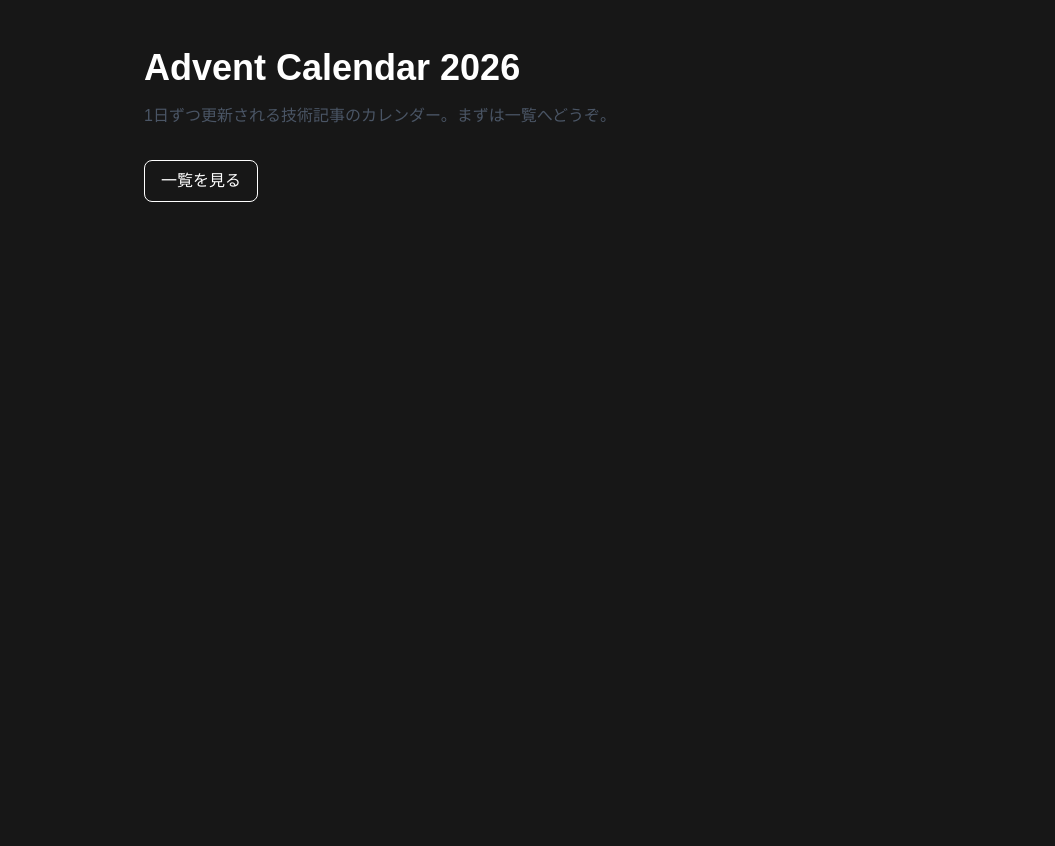
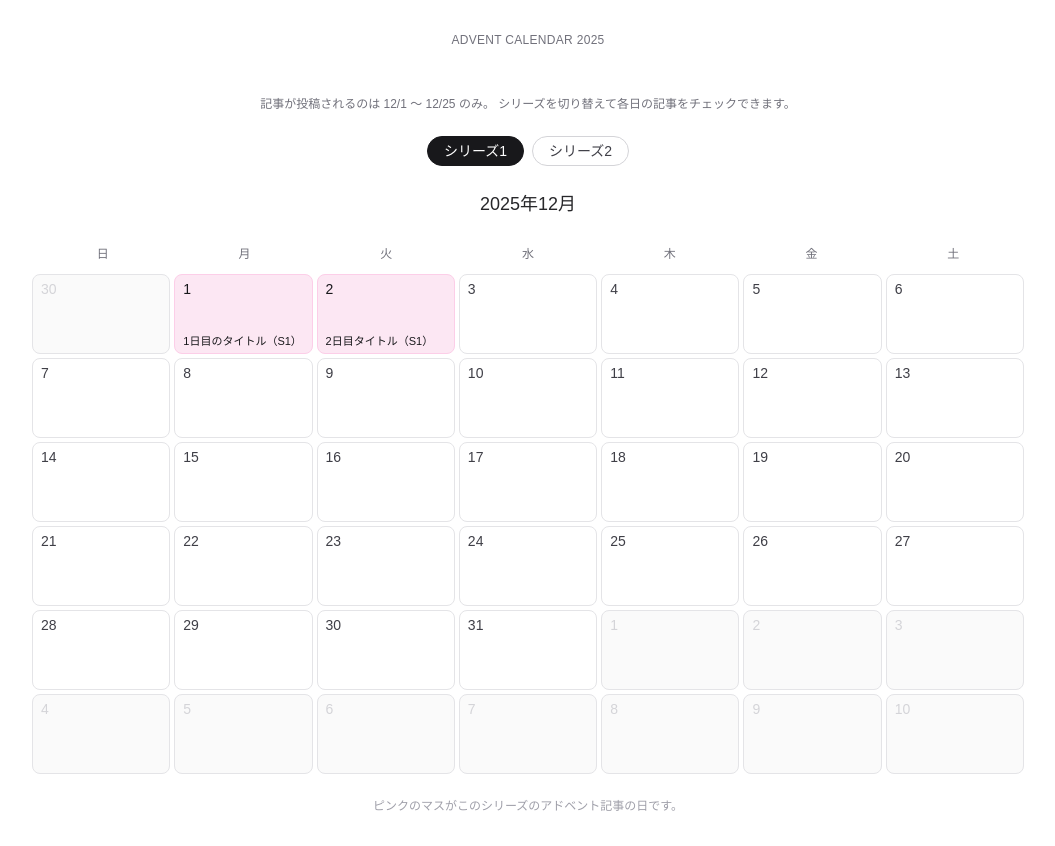
Before and after one commit to hishy001-307/advent_calendar_2026, a Next.js app: page / in a window 1280 px wide. Shown: the whole page, without its empty margins (112-1167 px from the left). Before the commit the page ends 800 px from the top, so only its background shows below. Built offline with nearby package versions, Linux system fonts and the light colour scheme.

Commit message:
カレンダービューの実装

```diff
--- a/src/app/globals.css
+++ b/src/app/globals.css
@@ -1,8 +1,10 @@
 @import "tailwindcss";
 
 :root {
-  --background: #171717;
+  --background: #ffffff;
   --foreground: #ffffff;
+  --main:#f6f3e6;
+  --accent:#983c3d;
 }
 
 @theme inline {
@@ -14,7 +16,7 @@
 
 @media (prefers-color-scheme: dark) {
   :root {
-    --background: #0a0a0a;
+    --background: #ffffff;
     --foreground: #ededed;
   }
 }
--- a/src/app/page.tsx
+++ b/src/app/page.tsx
@@ -1,84 +1,276 @@
-import Image from "next/image";
+"use client";
 
-// export default function Home() {
-//   return (
-//     <div className="flex min-h-screen items-center justify-center bg-zinc-50 font-sans dark:bg-black">
-//       <main className="flex min-h-screen w-full max-w-3xl flex-col items-center justify-between py-32 px-16 bg-white dark:bg-black sm:items-start">
-//         <Image
-//           className="dark:invert"
-//           src="/next.svg"
-//           alt="Next.js logo"
-//           width={100}
-//           height={20}
-//           priority
-//         />
-//         <div className="flex flex-col items-center gap-6 text-center sm:items-start sm:text-left">
-//           <h1 className="max-w-xs text-3xl font-semibold leading-10 tracking-tight text-black dark:text-zinc-50">
-//             To get started, edit the page.tsx file.
-//           </h1>
-//           <p className="max-w-md text-lg leading-8 text-zinc-600 dark:text-zinc-400">
-//             Looking for a starting point or more instructions? Head over to{" "}
-//             <a
-//               href="https://vercel.com/templates?framework=next.js&utm_source=create-next-app&utm_medium=appdir-template-tw&utm_campaign=create-next-app"
-//               className="font-medium text-zinc-950 dark:text-zinc-50"
-//             >
-//               Templates
-//             </a>{" "}
-//             or the{" "}
-//             <a
-//               href="https://nextjs.org/learn?utm_source=create-next-app&utm_medium=appdir-template-tw&utm_campaign=create-next-app"
-//               className="font-medium text-zinc-950 dark:text-zinc-50"
-//             >
-//               Learning
-//             </a>{" "}
-//             center.
-//           </p>
-//         </div>
-//         <div className="flex flex-col gap-4 text-base font-medium sm:flex-row">
-//           <a
-//             className="flex h-12 w-full items-center justify-center gap-2 rounded-full bg-foreground px-5 text-background transition-colors hover:bg-[#383838] dark:hover:bg-[#ccc] md:w-[158px]"
-//             href="https://vercel.com/new?utm_source=create-next-app&utm_medium=appdir-template-tw&utm_campaign=create-next-app"
-//             target="_blank"
-//             rel="noopener noreferrer"
-//           >
-//             <Image
-//               className="dark:invert"
-//               src="/vercel.svg"
-//               alt="Vercel logomark"
-//               width={16}
-//               height={16}
-//             />
-//             Deploy Now
-//           </a>
-//           <a
-//             className="flex h-12 w-full items-center justify-center rounded-full border border-solid border-black/[.08] px-5 transition-colors hover:border-transparent hover:bg-black/[.04] dark:border-white/[.145] dark:hover:bg-[#1a1a1a] md:w-[158px]"
-//             href="https://nextjs.org/docs?utm_source=create-next-app&utm_medium=appdir-template-tw&utm_campaign=create-next-app"
-//             target="_blank"
-//             rel="noopener noreferrer"
-//           >
-//             Documentation
-//           </a>
-//         </div>
-//       </main>
-//     </div>
-//   );
-// }
+import Link from "next/link";
+import { useMemo, useState } from "react";
 
-export default function HomePage() {
+// ==== 設定：どの年の12月か ====
+const ADVENT_YEAR = 2025;
+const ADVENT_MONTH = 11; // 0-based（11 = 12月）
+
+// ==== シリーズ定義 ====
+const SERIES = [
+  { id: "series1", label: "シリーズ1" },
+  { id: "series2", label: "シリーズ2" },
+];
+
+type AdventEntry = {
+  date: string;      // "2026-12-01" 形式
+  label: string;     // カレンダーに出す短いタイトル
+  href: string;      // 記事ページへのリンク
+  seriesId: string;  // "series1" | "series2"
+};
+
+// ==== 仮データ：あとで実データに差し替え ====
+// seriesId だけ変えれば同じ日付に別シリーズも載せられる
+const ADVENT_ENTRIES: AdventEntry[] = [
+  // 1日
+  {
+    date: "2025-12-01",
+    label: "1日目のタイトル（S1）",
+    href: "/advent/series1/1",
+    seriesId: "series1",
+  },
+  {
+    date: "2025-12-01",
+    label: "1日目のタイトル（S2）",
+    href: "/advent/series2/1",
+    seriesId: "series2",
+  },
+  // 2日
+  {
+    date: "2025-12-02",
+    label: "2日目タイトル（S1）",
+    href: "/advent/series1/2",
+    seriesId: "series1",
+  },
+  // ...必要なだけ 25日まで埋める
+];
+
+// 日付文字列 → その日に属するエントリ一覧
+const adventMap = ADVENT_ENTRIES.reduce<Record<string, AdventEntry[]>>(
+  (acc, entry) => {
+    if (!acc[entry.date]) acc[entry.date] = [];
+    acc[entry.date].push(entry);
+    return acc;
+  },
+  {}
+);
+
+const WEEKDAYS = ["日", "月", "火", "水", "木", "金", "土"];
+
+// 指定月の6週×7日グリッドを作る
+function buildMonthMatrix(baseDate: Date) {
+  const year = baseDate.getFullYear();
+  const month = baseDate.getMonth(); // 0-based
+
+  const firstOfMonth = new Date(year, month, 1);
+  const firstWeekday = firstOfMonth.getDay(); // 0:日〜6:土
+
+  const lastOfMonth = new Date(year, month + 1, 0);
+  const daysInMonth = lastOfMonth.getDate();
+
+  const lastOfPrevMonth = new Date(year, month, 0);
+  const daysInPrevMonth = lastOfPrevMonth.getDate();
+
+  const weeks: {
+    date: Date;
+    inCurrentMonth: boolean;
+  }[][] = [];
+
+  let currentDay = 1;
+  let nextMonthDay = 1;
+
+  for (let week = 0; week < 6; week++) {
+    const row: { date: Date; inCurrentMonth: boolean }[] = [];
+
+    for (let weekday = 0; weekday < 7; weekday++) {
+      const cellIndex = week * 7 + weekday;
+
+      let date: Date;
+      let inCurrentMonth = true;
+
+      if (cellIndex < firstWeekday) {
+        // 前月の日付
+        const day =
+          daysInPrevMonth - (firstWeekday - 1) + cellIndex;
+        date = new Date(year, month - 1, day);
+        inCurrentMonth = false;
+      } else if (currentDay > daysInMonth) {
+        // 翌月の日付
+        date = new Date(year, month + 1, nextMonthDay++);
+        inCurrentMonth = false;
+      } else {
+        // 当月
+        date = new Date(year, month, currentDay++);
+        inCurrentMonth = true;
+      }
+
+      row.push({ date, inCurrentMonth });
+    }
+
+    weeks.push(row);
+  }
+
+  return weeks;
+}
+
+function formatDateKey(date: Date) {
+  const y = date.getFullYear();
+  const m = String(date.getMonth() + 1).padStart(2, "0");
+  const d = String(date.getDate()).padStart(2, "0");
+  return `${y}-${m}-${d}`;
+}
+
+export default function AdventCalendarPage() {
+  // シリーズ切り替え
+  const [activeSeries, setActiveSeries] = useState<string>("series1");
+
+  // 月送りはしないので、ベースの月は固定（12月）
+  const baseDate = useMemo(
+    () => new Date(ADVENT_YEAR, ADVENT_MONTH, 1),
+    []
+  );
+  const weeks = useMemo(() => buildMonthMatrix(baseDate), [baseDate]);
+
+  const year = baseDate.getFullYear();
+  const month = baseDate.getMonth() + 1;
+
   return (
-    <main className="mx-auto max-w-3xl px4 py-12">
-      <h1 className="text-4xl font-bold">Advent Calendar 2026</h1>
-      <p className="mt-4 text-gray-600">
-        1日ずつ更新される技術記事のカレンダー。まずは一覧へどうぞ。
+    <main className="mx-auto max-w-5xl px-4 py-8 space-y-6">
+      {/* ページヘッダ */}
+      <header className="space-y-2 text-center">
+        <p className="text-xs uppercase tracking-wide text-zinc-500">
+          Advent Calendar {year}
+        </p>
+        <h1 className="text-2xl font-semibold tracking-tight">
+          アドベントカレンダー {year}年12月
+        </h1>
+        <p className="text-xs text-zinc-500">
+          記事が投稿されるのは 12/1 〜 12/25 のみ。
+          シリーズを切り替えて各日の記事をチェックできます。
+        </p>
+      </header>
+
+      {/* シリーズ切り替えボタン */}
+      <div className="flex justify-center gap-2">
+        {SERIES.map((s) => {
+          const isActive = s.id === activeSeries;
+          return (
+            <button
+              key={s.id}
+              type="button"
+              onClick={() => setActiveSeries(s.id)}
+              className={[
+                "rounded-full px-4 py-1 text-sm font-medium border transition",
+                isActive
+                  ? "bg-zinc-900 text-white border-zinc-900"
+                  : "bg-white text-zinc-700 border-zinc-300 hover:bg-zinc-50",
+              ].join(" ")}
+            >
+              {s.label}
+            </button>
+          );
+        })}
+      </div>
+
+      {/* 月タイトル（固定：12月） */}
+      <div className="text-center text-lg font-medium text-zinc-800">
+        {year}年{month}月
+      </div>
+
+      {/* 曜日ヘッダー */}
+      <div className="grid grid-cols-7 text-center text-xs font-medium text-zinc-500 mb-2">
+        {WEEKDAYS.map((w) => (
+          <div key={w} className="py-1">
+            {w}
+          </div>
+        ))}
+      </div>
+
+      {/* 壁掛けカレンダー */}
+      <div className="grid grid-rows-6 gap-1">
+        {weeks.map((week, i) => (
+          <div key={i} className="grid grid-cols-7 gap-1">
+            {week.map(({ date, inCurrentMonth }) => {
+              const key = formatDateKey(date);
+              const day = date.getDate();
+
+              // アドカレ範囲外は記事なし（リンクなし）
+              const inAdventRange =
+                inCurrentMonth && day >= 1 && day <= 25;
+
+              // その日の activeSeries 用のエントリを探す
+              const entries = adventMap[key] ?? [];
+              const entry = entries.find(
+                (e) => e.seriesId === activeSeries
+              );
+
+              const isToday =
+                formatDateKey(date) === formatDateKey(new Date());
+
+              // ベースのスタイル
+              let className =
+                "relative h-20 rounded-lg border text-xs flex flex-col justify-between px-2 py-1";
+
+              if (!inCurrentMonth) {
+                // 前後月
+                className +=
+                  " border-zinc-200 bg-zinc-50 text-zinc-300";
+              } else if (entry && inAdventRange) {
+                // 記事あり
+                className +=
+                  " border-pink-200 bg-pink-100 text-zinc-900";
+              } else {
+                // 当月だが記事なし
+                className +=
+                  " border-zinc-200 bg-white text-zinc-700";
+              }
+
+              if (isToday) {
+                className += " ring-2 ring-zinc-800 ring-offset-2";
+              }
+
+              const inner = (
+                <>
+                  <div className="flex items-start justify-between">
+                    <span className="text-sm font-medium">
+                      {day}
+                    </span>
+                  </div>
+                  {entry && inAdventRange && (
+                    <div className="mt-1 text-[11px] leading-snug font-medium line-clamp-2">
+                      {entry.label}
+                    </div>
+                  )}
+                </>
+              );
+
+              // 12/1〜25 かつ entry がある日だけリンクにする
+              if (entry && inAdventRange) {
+                return (
+                  <Link
+                    key={key}
+                    href={entry.href}
+                    className={className}
+                  >
+                    {inner}
+                  </Link>
+                );
+              }
+
+              return (
+                <div key={key} className={className}>
+                  {inner}
+                </div>
+              );
+            })}
+          </div>
+        ))}
+      </div>
+
+      <p className="mt-3 text-xs text-zinc-400 text-center">
+        ピンクのマスがこのシリーズのアドベント記事の日です。
       </p>
-      <a
-        href="/advent"
-        className="mt-8 inline-block rounded-lg border px-4 py-2 hover:bg-gray-50"
-      >
-        一覧を見る
-      </a>
     </main>
   );
 }
-
-//hello, world!
```
